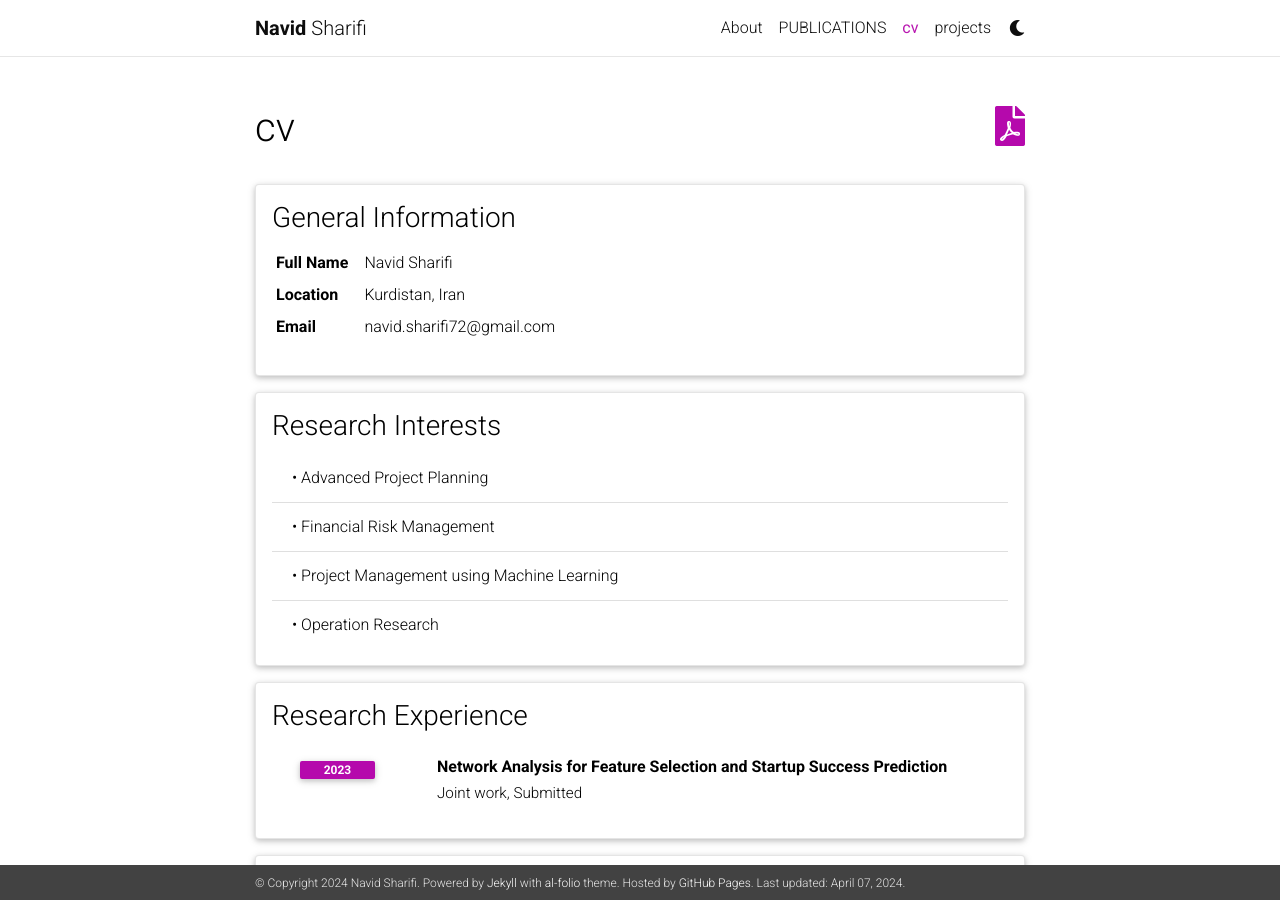
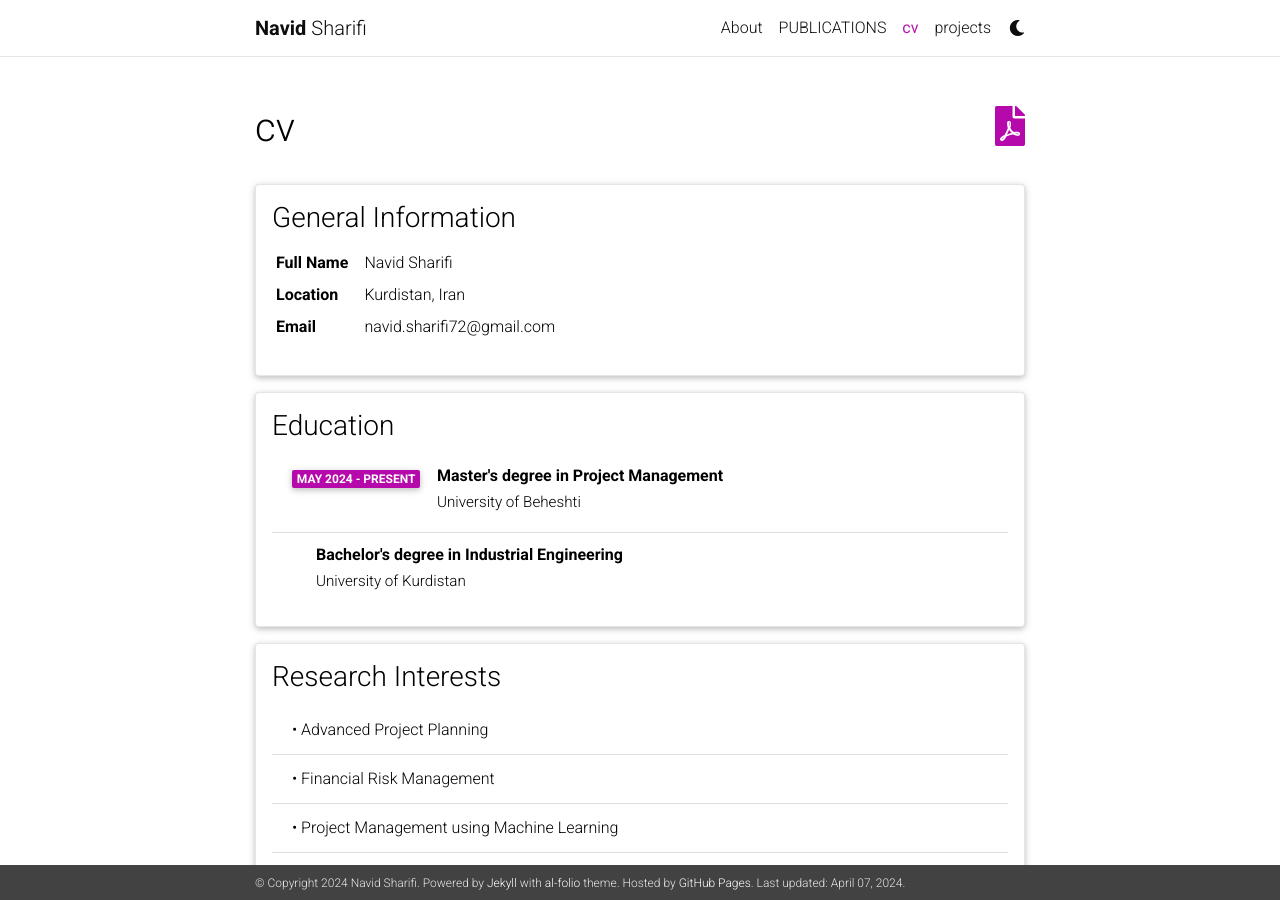
Before and after one commit to navidsharifi/navidsharifi.github.io, a Jekyll site: the page built from _pages/cv.md, in a window 1280 px wide and 900 px high. Built offline with Jekyll 4.4.1, drawn with Linux system fonts in a browser that asks for light colours; comment, search, counter and statistics services are not loaded; a style sheet for code colours, icons or effects is not loaded; part of the change alters nothing that is shown.

Commit message:
Update cv.ymlffeeesfweghdfgjlknerlgkelr

```diff
--- a/_data/cv.yml
+++ b/_data/cv.yml
@@ -23,14 +23,14 @@
 #       GPA: 15.70/out of 20
 #       comments: "University Overall Average=, Field Overall Average not available."
 
-# - title: Education
-  # type: time_table
-  # contents:
-    # - title: Master's degree in Project Management
-      # institution: Teesside University - UK
-      # year: May 2024 - Present
-    # - title: Bachelor's degree in Industrial Engineering
-      # institution: University of Kurdistan
+- title: Education
+  type: time_table
+  contents:
+    - title: Master's degree in Project Management
+      institution: University of Beheshti
+      year: May 2024 - Present
+    - title: Bachelor's degree in Industrial Engineering
+      institution: University of Kurdistan
       # year: 2013 - 2017
 
 - title: Research Interests
```
